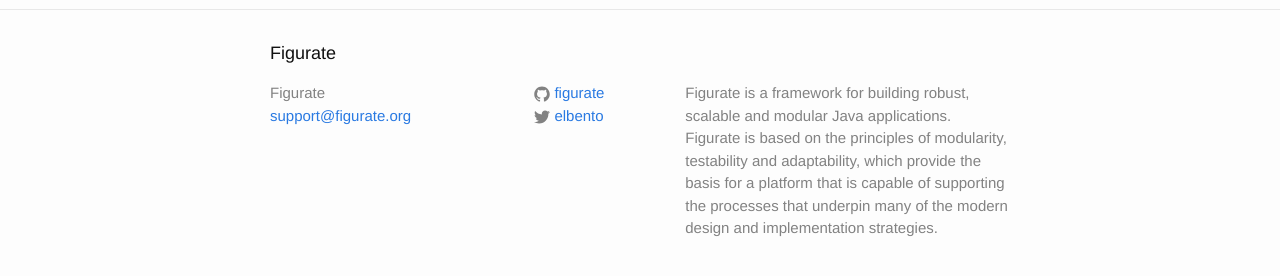
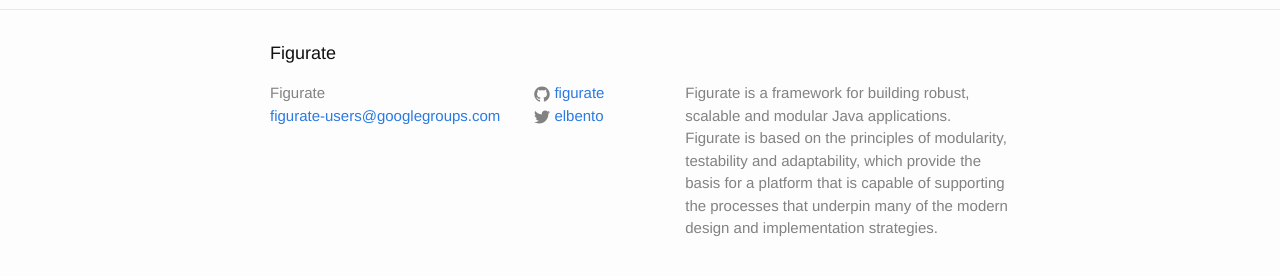
Before and after one commit to figurate/figurate-user-guide, a Jekyll site: the page built from index.html, in a window 1280 px wide. Shown: the part 377-653 px from the top of the page. Built offline with Jekyll 4.4.1, drawn with Linux system fonts in a browser that asks for light colours.

Commit message:
Added mailing list

```diff
--- a/_config.yml
+++ b/_config.yml
@@ -1,6 +1,6 @@
 # Site settings
 title: Figurate
-email: support@figurate.org
+email: figurate-users@googlegroups.com
 description: > # this means to ignore newlines until "baseurl:"
   Figurate is a framework for building robust, scalable and modular Java applications. Figurate is based on the
   principles of modularity, testability and adaptability, which provide the basis for a platform that is capable of
```
